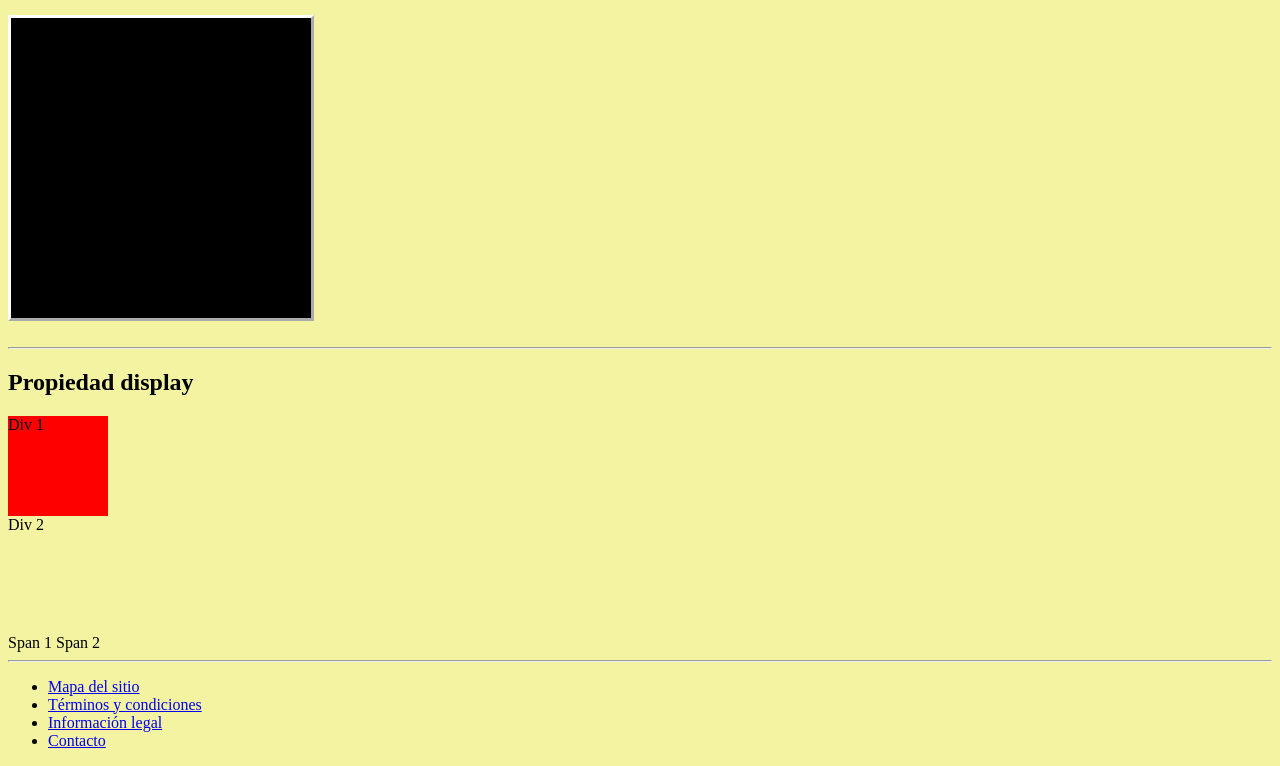
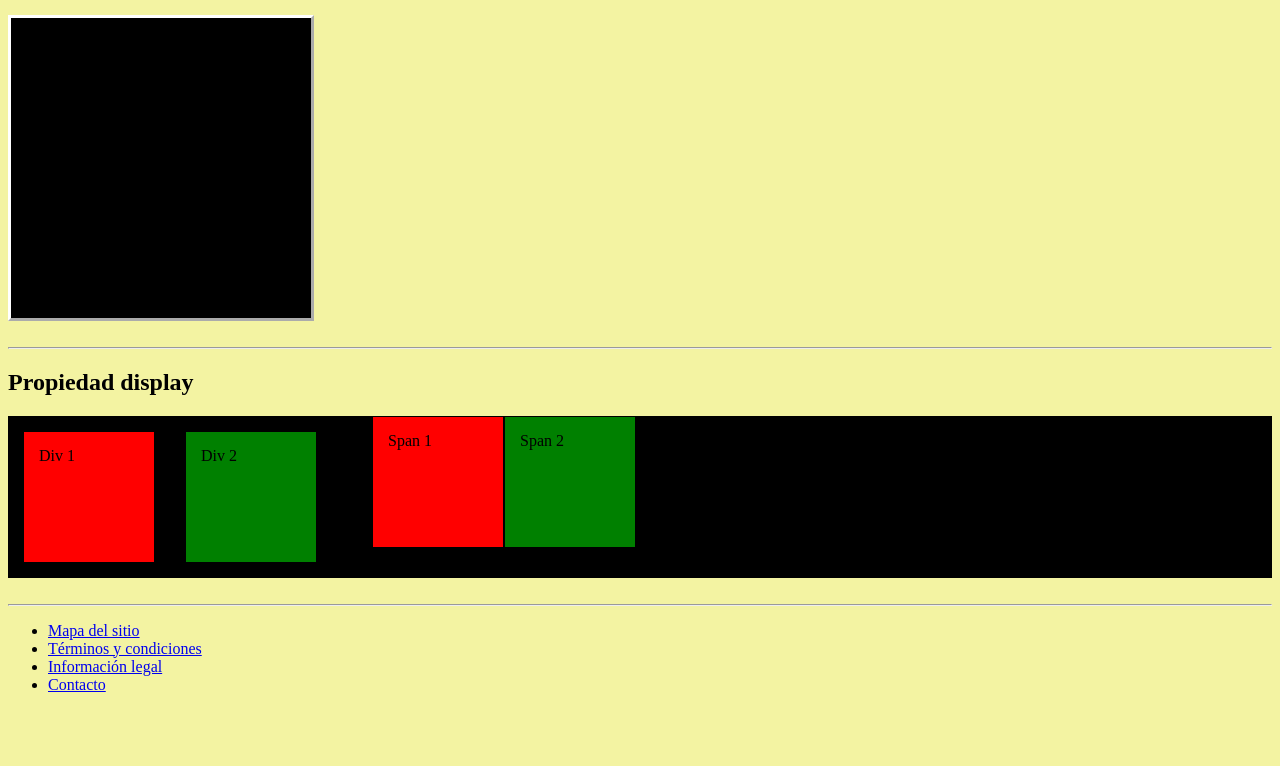
Before and after one commit to federicosuarez7/digital-house, a plain HTML site: page Professional Developer/Proyecto/index.html in a window 1280 px wide. Shown: the part 3960-4726 px from the top of the page. After the commit the page ends 4670 px from the top, so only its background shows below. Drawn offline with Linux system fonts and the light colour scheme; a web font is replaced by a local one.

Commit message:
Propiedad display (CSS3)

```diff
--- a/Professional Developer/Proyecto/estilos.css
+++ b/Professional Developer/Proyecto/estilos.css
@@ -161,15 +161,39 @@ td{
     border-color: white;
 }
 /* Propiedad Display */
+.contenedor{
+    background-color: black;
+    display: flex;
+}
 .div-rojo{
     width: 100px;
     height: 100px;
-    display: block;
     background-color: red;
+    border: 1px solid black;
+    padding: 15px;
+    margin: 15px;
 }
 
 .div-verde{
     width: 100px;
     height: 100px;
-    display: block;
+    background-color: green;
+    border: 1px solid black;
+    padding: 15px;
+    margin: 15px;
 }
+.span-rojo{
+    background-color: red;
+    border: 1px solid black;
+    width: 100px;
+    height: 100px;
+    padding: 15px;
+    margin-left: 40px;
+}
+.span-verde{
+    background-color: green;
+    border: 1px solid black;
+    width: 100px;
+    height: 100px;
+    padding: 15px;
+}
--- a/Professional Developer/Proyecto/index.html
+++ b/Professional Developer/Proyecto/index.html
@@ -215,12 +215,15 @@
     <hr>
     <section>
         <h2>Propiedad display</h2>
-        <div class="div-rojo">Div 1</div>
+        <div class="contenedor">
+            <div class="div-rojo">Div 1</div>
         <div class="div-verde">Div 2</div>
         <br>
         <span class="span-rojo">Span 1</span>
         <span class="span-verde">Span 2</span>
+        </div>
     </section>
+    <br>
     <hr>
     <footer>
         <nav>
```
